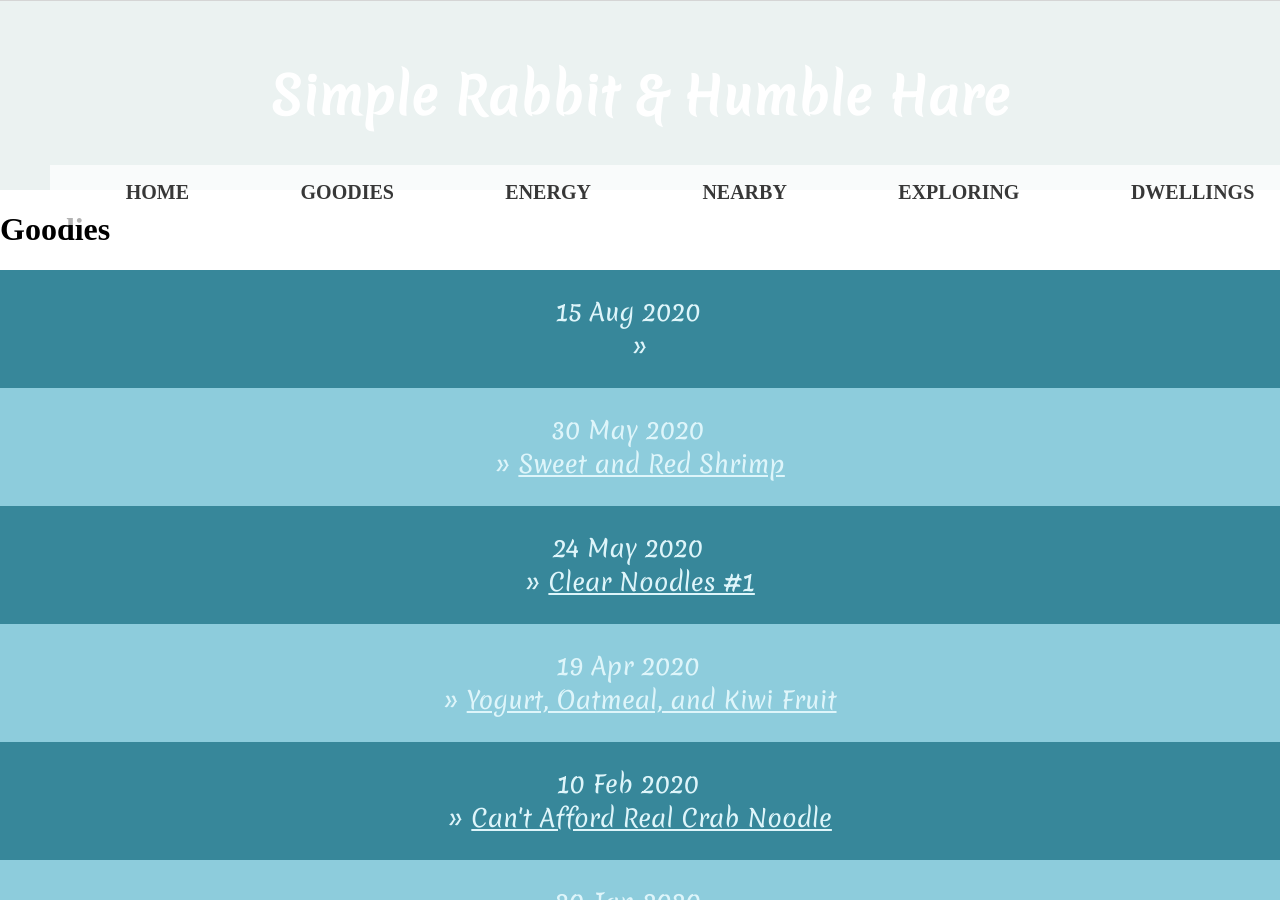
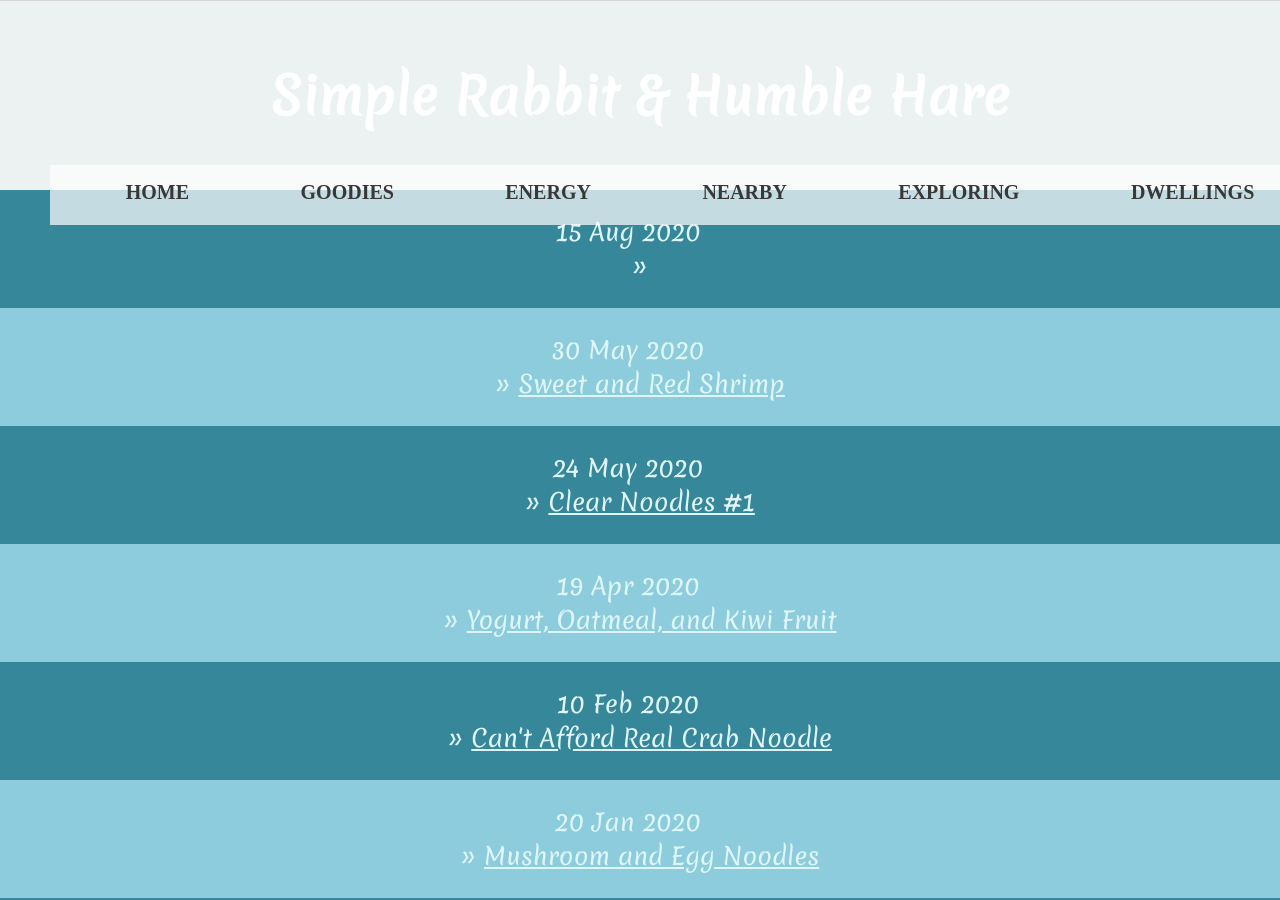
Before and after one commit to Squishy-Penguin/Squishy-Penguin.github.io, a Jekyll site: the page built from goodies/index.html, in a window 1280 px wide and 900 px high. Built offline with Jekyll 4.4.1, drawn with Linux system fonts in a browser that asks for light colours; some web fonts are replaced.

Commit message:
Update index.html

```diff
--- a/goodies/index.html
+++ b/goodies/index.html
@@ -2,7 +2,6 @@
 layout: default
 title: Simple Rabbit & Humble Hare
 ---
-	<h1>Goodies</h1>
 
 	<ul class="posts">
   <!--for loop to post posts-->
```
